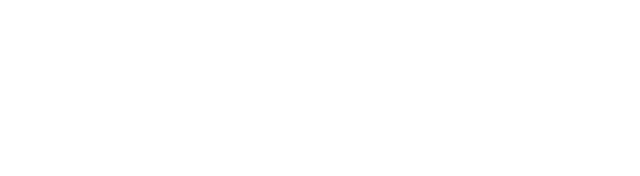
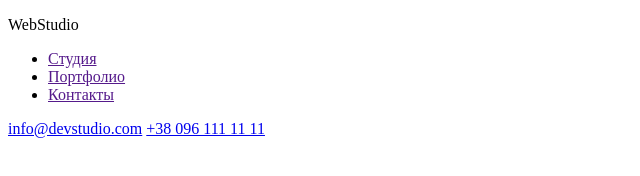
Before and after one commit to KateTref/goit-markup-hw-01, a plain HTML site: page index.html in a window 1280 px wide. Shown: the whole page, without its empty margins (0-640 px from the left). Drawn offline with Linux system fonts and the light colour scheme.

Commit message:
add header

```diff
--- a/index.html
+++ b/index.html
@@ -1,10 +1,25 @@
 <!DOCTYPE html>
 <html lang="ru">
-  <head>
-    <meta charset="utf-8"/>
-    <title>WebStudio</title>
-  </head>
-  <body>
+<head>
+  <meta charset="UTF-8">
+  <meta http-equiv="X-UA-Compatible" content="IE=edge">
+  <meta name="viewport" content="width=device-width, initial-scale=1.0">
+  <title>WebStudio</title>
+</head>
+<body>
+  <header>
+    <p lang="en"><span>Web</span>Studio</p>
 
-  </body>
+    <nav>
+    <ul>
+      <li><a href="">Cтудия</a></li>
+      <li><a href="">Портфолио</a></li>
+      <li><a href="">Контакты</a></li>
+    </ul>
+    </nav>
+
+    <a href="mailto: info@devstudio.com" >info@devstudio.com</a>
+    <a href="tel: +380961111111">+38 096 111 11 11</a>
+  </header>
+</body>
 </html>
```
